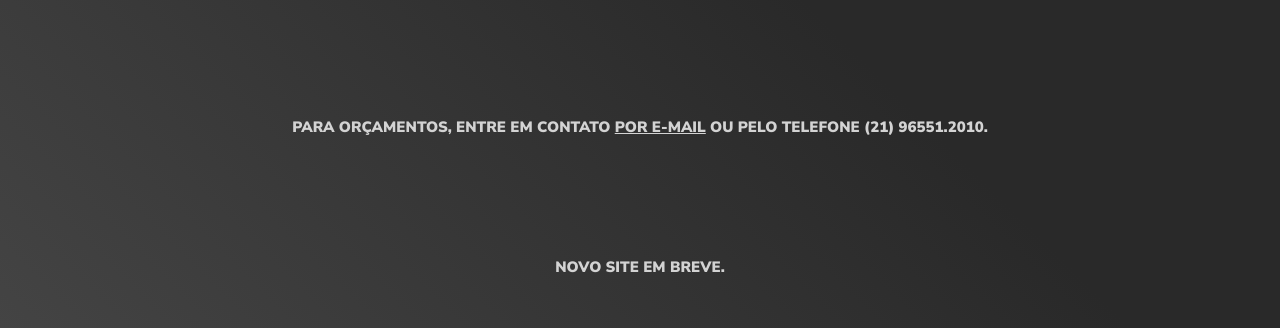
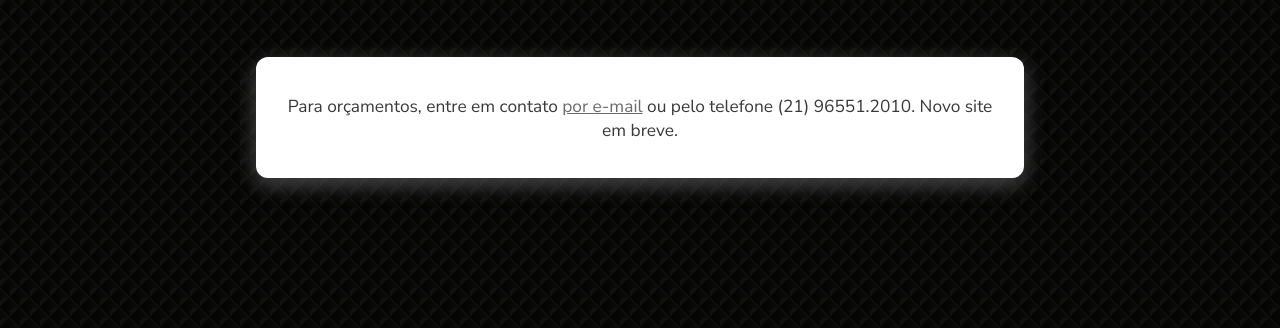
Before and after one commit to italogm/jandaya, a plain HTML site: page index.html in a window 1280 px wide. Shown: the part 472-800 px from the top of the page. Drawn offline with Linux system fonts and the light colour scheme.

Commit message:
Adjust layout

```diff
--- a/index.html
+++ b/index.html
@@ -13,8 +13,9 @@
     <div>
         <div class="content">
         <img src="logoGreyVertical.svg" alt="Jandaya - Produtora de Áudio">
-        <p>Para orçamentos, entre em contato <a href="mailto:marcelorff@gmail.com">por e-mail</a> ou pelo telefone (21) 96551.2010.</p>
-        <p>Novo site em breve.</p>
+        <div class="card">
+            <p>Para orçamentos, entre em contato <a href="mailto:marcelorff@gmail.com">por e-mail</a> ou pelo telefone (21) 96551.2010. Novo site em breve.</p>
+            </div>
         </div>
     </div>
 </body>
--- a/style.css
+++ b/style.css
@@ -1,9 +1,12 @@
 body{
     margin:0;
-    background: linear-gradient(45deg, rgba(68,68,68,1) 0%, rgb(41, 41, 41) 100vh);
+
+     background: linear-gradient(45deg, rgba(68,68,68,1) 0%, rgb(41, 41, 41) 100vh);
+     background-image: url("gun_metal_@2X.png");
     font-family: 'Nunito Sans', sans-serif;
-    font-weight: 900;
-    text-transform: uppercase;
+    font-weight: 300;
+    font-size: 13pt;
+    /* text-transform: uppercase; */
     text-align: center;
 }
 
@@ -23,14 +26,23 @@ div .content{
 
 }
 
+div.card {
+    width: 60%;
+    min-width: 345px;
+    background: rgb(255, 255, 255);
+    border-radius: 12px;
+    box-shadow: 0 4px 8px 0 rgba(0, 0, 0, 0.2), 0 6px 20px 0 rgb(87, 87, 87);
+    text-align: center;
+  }
+
 div p{
-    font-size: 15px;
-    color: lightgrey;
-    margin: 60px;
+
+    color: rgb(57, 57, 57);
+    margin: 30px;
 }
 
 div a{
-    color: lightgrey;
+    color: rgb(106, 106, 106);
 
 }
 
```
Also changed, not shown: gun_metal_@2X.png (added).
